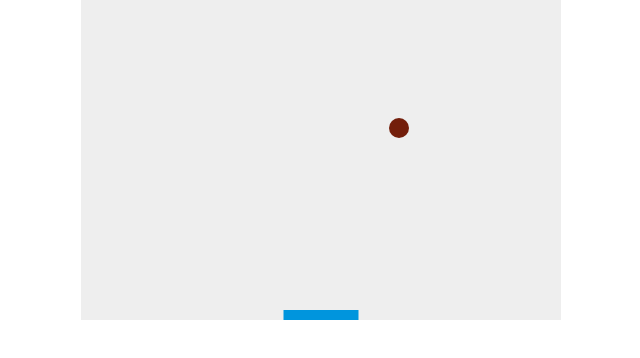
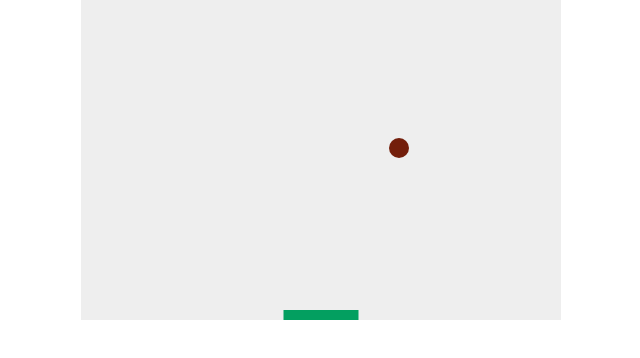
Before and after one commit to lucasskoff/BreakoutGame, a plain HTML site: page index.html in a window 1280 px wide. Shown: the whole page, without its empty margins (319-959 px from the left). Drawn offline with Linux system fonts and the light colour scheme.

Commit message:
Improved accuracy of ball bouncing off paddle. Paddle changes color when ball bounces off.

```diff
--- a/index.html
+++ b/index.html
@@ -16,17 +16,23 @@
     var canvas = document.getElementById("myCanvas");
     var ctx = canvas.getContext("2d");
 
-    var x = canvas.width / 2;
-    var y = canvas.height - 30;
+    var canvasWidth = canvas.width;
+    var canvasHeight = canvas.height;
+
+    var x = canvasWidth / 2;
+    var y = canvasHeight - 30;
     var ballRadius = 10;
-    var ballColor = randomColor();
 
     var paddleHeight = 10;
     var paddleWidth = 75;
-    var paddleX = (canvas.width-paddleWidth)/2;
+    var paddleX = (canvasWidth-paddleWidth)/2;
 
-    var dx = 2;
-    var dy = -2;
+    var ballDX = 2;
+    var ballDY = -2;
+    var paddleDX = 7;
+
+    var ballColor = randomColor();
+    var paddleColor = randomColor();
 
     var rightPressed = false;
     var leftPressed = false;
@@ -45,34 +51,39 @@
 
     function drawPaddle() {
         ctx.beginPath();
-        ctx.rect(paddleX, canvas.height-paddleHeight, paddleWidth, paddleHeight);
-        ctx.fillStyle = "#0095DD";
+        ctx.rect(paddleX, canvasHeight-paddleHeight, paddleWidth, paddleHeight);
+        ctx.fillStyle = paddleColor;
         ctx.fill();
         ctx.closePath();
     }
 
     function draw() {
-        ctx.clearRect(0,0, canvas.width, canvas.height);
+        ctx.clearRect(0,0, canvasWidth, canvasHeight);
         drawBall();
         drawPaddle();
 
-        if(rightPressed && paddleX < canvas.width - paddleWidth) {
-            paddleX += 7;
+        if(rightPressed && paddleX < canvasWidth - paddleWidth) {
+            paddleX += paddleDX;
         }else if(leftPressed && paddleX > 0) {
-            paddleX -= 7;
+            paddleX -= paddleDX;
         }
 
-        if(y + dy < ballRadius || y + dy > canvas.height - ballRadius) {
+        if(y + ballDY < ballRadius || y + ballDY > canvasHeight - ballRadius) {
             ballColor = randomColor();
-            dy = -dy;
+            ballDY = -ballDY;
         }
-        if(x + dx < ballRadius || x + dx > canvas.width - ballRadius) {
+        if(x + ballDX < ballRadius || x + ballDX > canvasWidth - ballRadius) {
             ballColor = randomColor();
-            dx = -dx;
+            ballDX = -ballDX;
         }
 
-        x += dx;
-        y += dy;
+        if(y + ballDY > canvasHeight - paddleHeight - ballRadius && (x + ballDX > paddleX - ballRadius || x + ballDX < (paddleX + paddleWidth) - ballRadius)) {
+            ballDY = -ballDY;
+            paddleColor = randomColor();
+        }
+
+        x += ballDX;
+        y += ballDY;
     }
 
     function keyDownHandler(e) {
```
